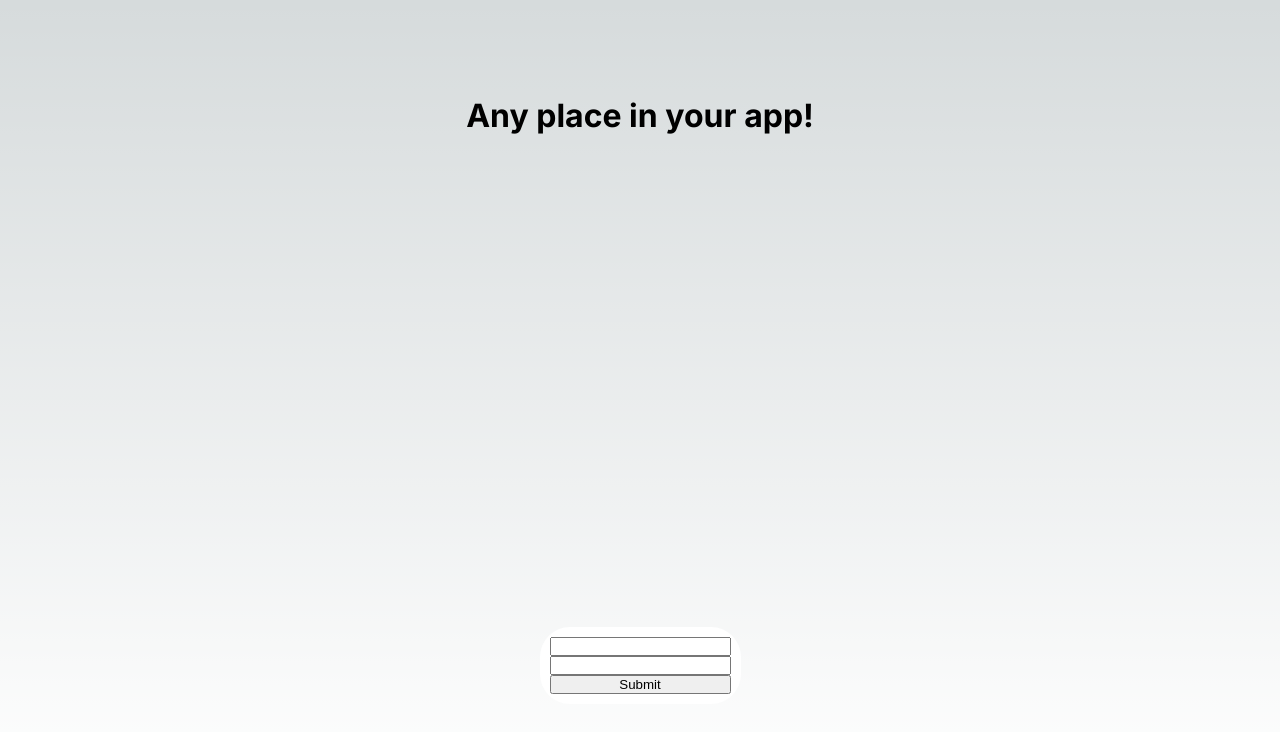
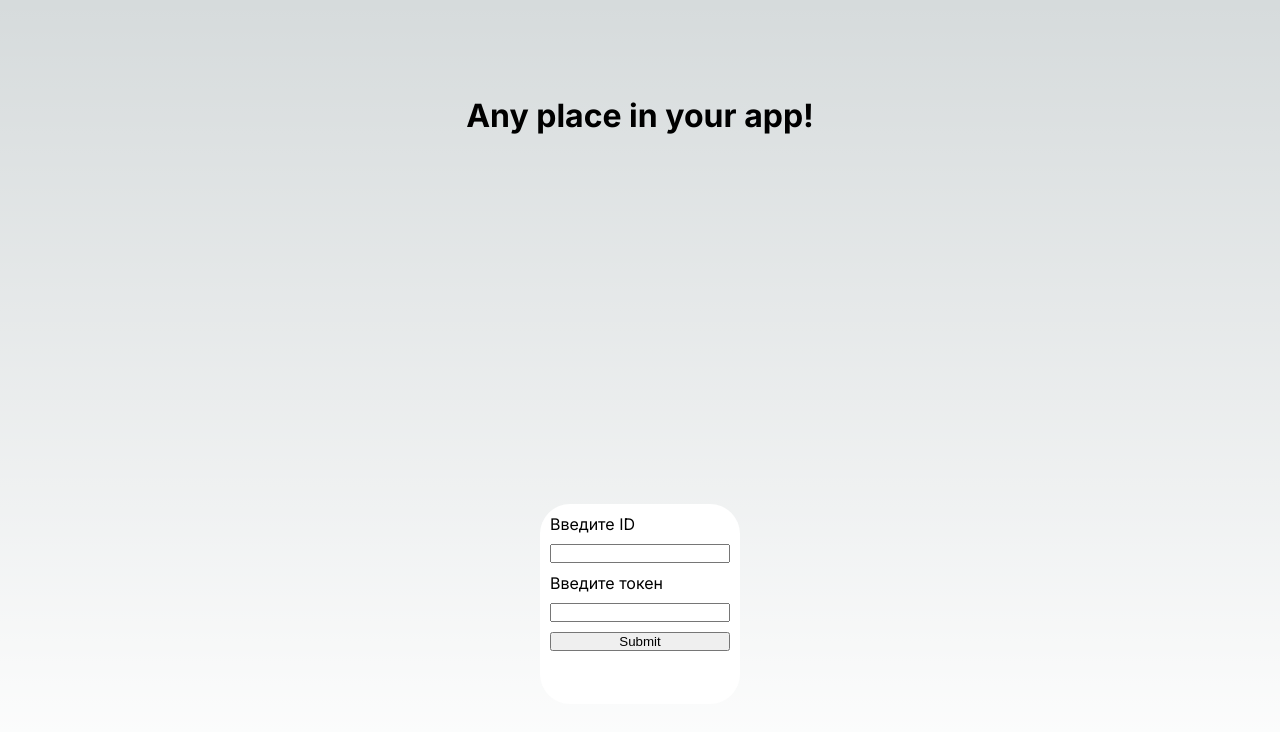
Before and after one commit to CrtdLunacy/test-wa-repo, a Next.js app: page / in a window 1280 px wide. Shown: the top 732 px of the page. Built offline with nearby package versions, Linux system fonts and the light colour scheme.

Commit message:
update ls9

```diff
--- a/components/AuthForm/AuthForm.module.scss
+++ b/components/AuthForm/AuthForm.module.scss
@@ -1,7 +1,10 @@
 .form {
   display: flex;
+  gap: 10px;
   flex-direction: column;
   padding: 10px;
   background-color: white;
   border-radius: 30px;
+  width: 200px;
+  height: 200px;
 }
--- a/components/AuthForm/AuthForm.tsx
+++ b/components/AuthForm/AuthForm.tsx
@@ -7,7 +7,6 @@ import { useRouter } from 'next/navigation';
 const AuthForm = () => {
     const router = useRouter();
     return (
-
 
         <>
             <h1>Any place in your app!</h1>
@@ -30,8 +29,10 @@ const AuthForm = () => {
             >
                 {({ isSubmitting }) => (
                     <Form className={styles.form}>
+                        <div>Введите ID</div>
                         <Field type="text" name="Id" />
                         <ErrorMessage name="Id" component="div" />
+                        <div>Введите токен</div>
                         <Field type="text" name="Token" />
                         <ErrorMessage name="Token" component="div" />
                         <button type="submit" disabled={isSubmitting}>
```
